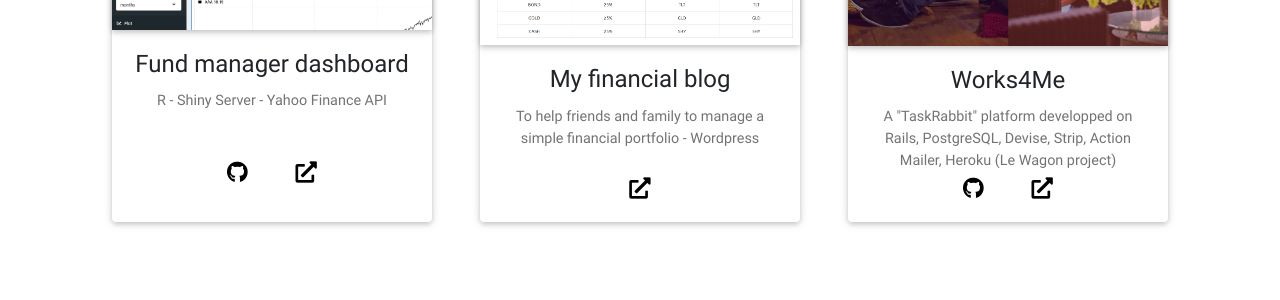
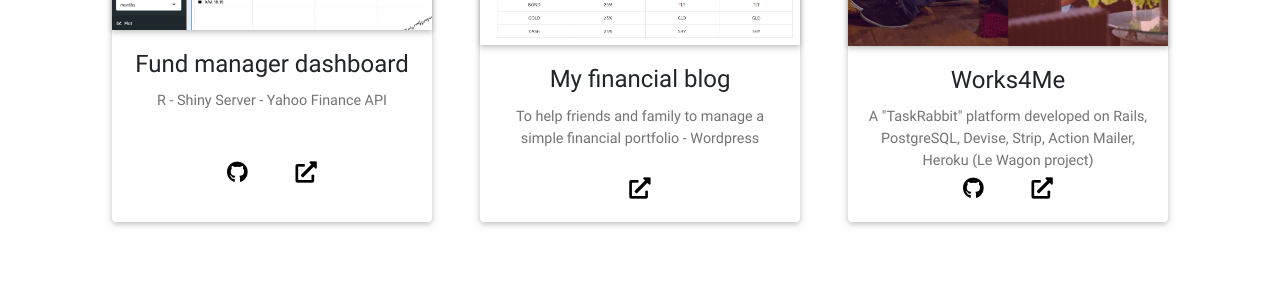
Before and after one commit to nicolaslequeux/nicolas-lequeux, a Jekyll site: the page built from index.md, in a window 1280 px wide and 900 px high, scrolled down 2376 px. Shown: the part 152-452 px from the top of the window. Built offline with Jekyll 4.4.1, drawn with Linux system fonts in a browser that asks for light colours; nearby versions of some CDN libraries; some of the changed text lies outside the part shown.

Commit message:
typo correction developer

```diff
--- a/_includes/about.html
+++ b/_includes/about.html
@@ -12,7 +12,7 @@
                 After over <span id="years-work-finance"></span> years working for the financial market industry, I have
                 decided to slow down in this area, to free some time and work on projects I enjoy the most, web
                 development.
-                <br>I am available as an self-employed full-stack web developper.</p>
+                <br>I am available as an self-employed full-stack web developer.</p>
         </div>
     </div>
 
--- a/_includes/portfolio.html
+++ b/_includes/portfolio.html
@@ -51,7 +51,7 @@
             <div class="card-body">
                 <div class="card-portfolio-text">
                     <h4 class="card-title text-center"><a>Works4Me</a></h4>
-                    <p class="card-text text-center">A "TaskRabbit" platform developped on Rails, PostgreSQL, Devise,
+                    <p class="card-text text-center">A "TaskRabbit" platform developed on Rails, PostgreSQL, Devise,
                         Strip, Action
                         Mailer, Heroku (Le Wagon project)
                     </p>
```
